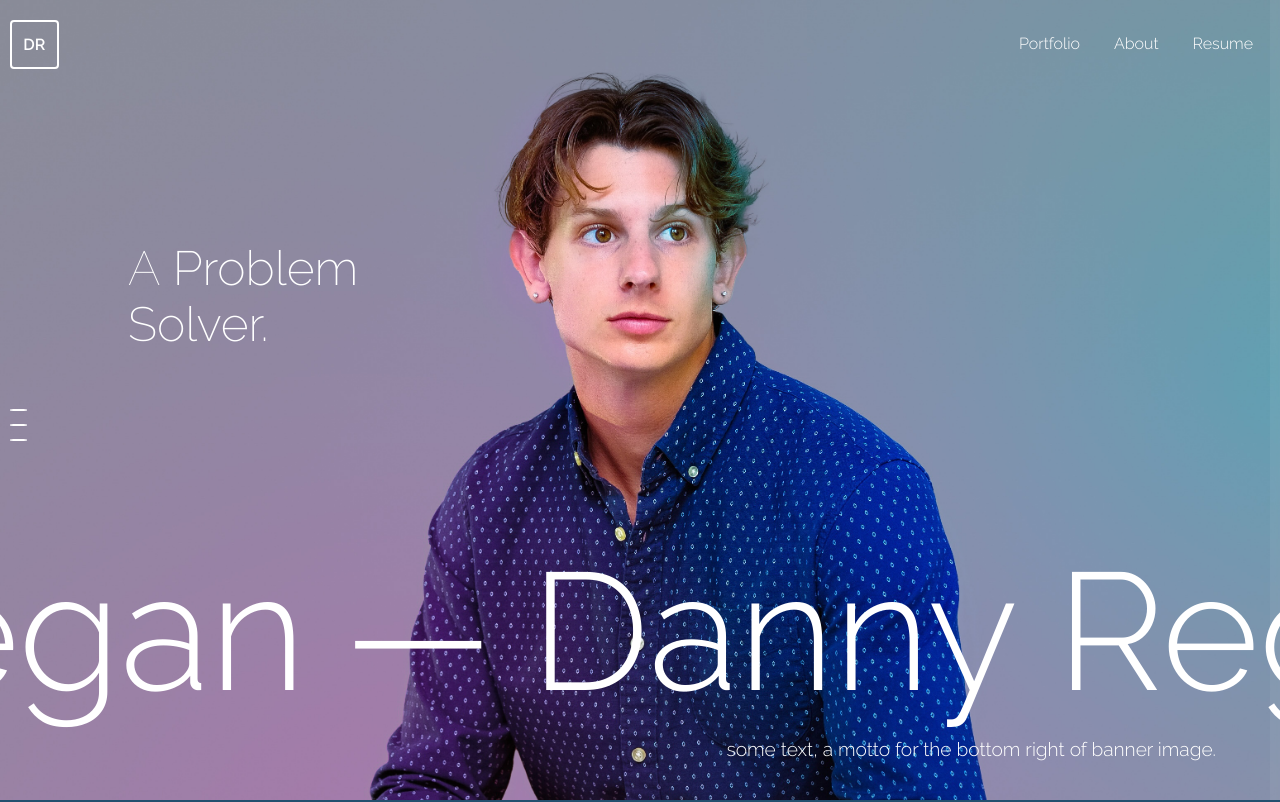
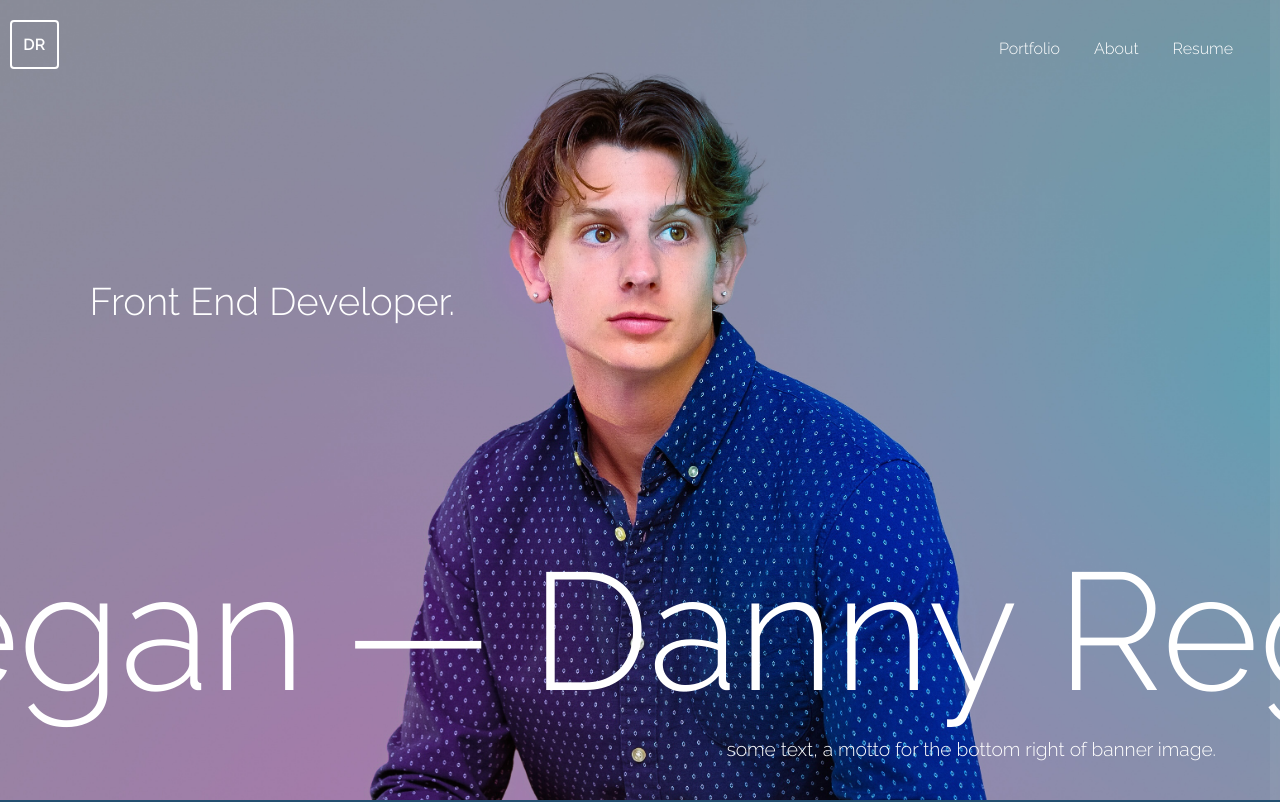
Before and after one commit to dannyregan/dreegs, a React (Create React App) app: page / in a window 1280 px wide. Shown: the top 802 px of the page. Built offline with nearby package versions, Linux system fonts and the light colour scheme.

Commit message:
front end developer section animation complete

```diff
--- a/src/App.js
+++ b/src/App.js
@@ -14,7 +14,7 @@ function App() {
       <Portfolio id='Portfolio'/>
       <AboutMe id='About Me'/>
       <Footer />
-      <MenuBar />
+      {/* <MenuBar /> */}
       <Scrollbar />
     </>
 
--- a/src/Components/Nav.js
+++ b/src/Components/Nav.js
@@ -3,32 +3,32 @@ import styles from './Nav.module.css';
 import hero from '../images/Hero 2.JPG';
 
 export default function Nav() {
-    useEffect(() => {
-        description()
-    }, [])
+    // useEffect(() => {
+    //     description()
+    // }, [])
 
-    const [a, setA] = useState('A');
-    const time = 1050 * 7;
+    // const [a, setA] = useState('A');
+    // const time = 1050 * 7;
 
-    useEffect(() => {
-        setTimeout(() => {
-            setA('');
-        }, time)
-    }, [])
+    // useEffect(() => {
+    //     setTimeout(() => {
+    //         setA('');
+    //     }, time)
+    // }, [])
 
-    const [noun, setNoun] = useState(['Rock Climber.'])
+    // const [noun, setNoun] = useState(['Rock Climber.'])
 
-    function description() {
-        const nouns = ['Cyclist.', 'Photographer.', 'Runner.', 'Biologist.', 'Problem Solver.', 'Front End Developer.'];
-        var i = 0;
-        var interval = setInterval(function() {
-            let word = nouns[i++];
-            if (i === nouns.length) {
-                clearInterval(interval);
-            }
-            setNoun(word);
-        }, 1000)
-    }
+    // function description() {
+    //     const nouns = ['Cyclist.', 'Photographer.', 'Runner.', 'Biologist.', 'Problem Solver.', 'Front End Developer.'];
+    //     var i = 0;
+    //     var interval = setInterval(function() {
+    //         let word = nouns[i++];
+    //         if (i === nouns.length) {
+    //             clearInterval(interval);
+    //         }
+    //         setNoun(word);
+    //     }, 1000)
+    // }
 
     return (
         <>
@@ -65,8 +65,29 @@ export default function Nav() {
                 <div className={styles.dannyRegan}>
                     {/* <h1 className={styles.danny}>Danny</h1>
                     <h1 className={styles.regan}>Regan</h1> */}
-                    <p className={styles.frontEnd}>{a}
-                     <span> {noun}</span></p>
+                    {/* <p className={styles.frontEnd}>{a}
+                     <span> {noun}</span></p> */}
+                     <div className={styles.frontEnd}>
+                        <div className={styles.qualitiesContent}>
+                            <ol>
+                                <li><span>A Rock Climber,</span></li>
+                                <li><span>Cyclist,</span></li>
+                                <li><span>Runner,</span></li>
+                                <li><span>Photographer,</span></li>
+                                <li><span>Biologist,</span></li>
+                                <li><span>Gamer,</span></li>
+                                <li><span>Cofee-addict,</span></li>
+                                <li><span>Meditator,</span></li>
+                                <li><span>Guitarist,</span></li>
+                                <li><span>Adventurist,</span></li>
+                                <li><span>Hiker,</span></li>
+                                <li><span>Friend,</span></li>
+                                <li><span>Teammate,</span></li>
+                                <li><span>Problem Solver,</span></li>
+                                <li><span>Front End Developer.</span></li>
+                            </ol>
+                        </div>
+                    </div>
                 </div>
                 {/* <div className={styles.valueContainer}>
                         <p className={styles.valueStatement}>Here's a text box about my stupid little value statement that says what I bring to the table in a single sentence.</p>
--- a/src/Components/Nav.module.css
+++ b/src/Components/Nav.module.css
@@ -59,8 +59,8 @@
     display: flex;
     align-items: center;
     justify-content: space-between;
-    margin-top: 20px;
-    margin-right: 10px;
+    margin-top: 30px;
+    margin-right: 30px;
 
   }
 
@@ -132,26 +132,70 @@
 /* DANNY REGAN FRONT END SECTION */
 .dannyRegan {
   position: absolute;
-  top: 30%;
-  left: 10%;
-  font-size: 3rem;
+  top: 35%;
+  left: 7%;
+  font-size: 3vw;
   color: white;
-  width: 300px;
 }
 
-/* .danny,
-.regan {
-  margin: 0px;
-  line-height: 80%;
-} */
-
 .frontEnd {
+  font-family: "Raleway";
   font-weight: 100;
 }
 
-.frontEnd span {
+/* .frontEnd span {
   font-family: "Raleway";
   font-weight: 200;
+} */
+
+.qualitiesContent ol {
+  list-style: none;
+  --height: 3.5vw;
+  height: var(--height);
+  line-height: var(--height);
+  overflow: hidden;
+}
+
+.qualitiesContent ol li {
+  animation: slide-up 18s;
+  animation-fill-mode: forwards;
+}
+
+@keyframes slide-up {
+  0%, 5% {
+    transform: translateY(0%);
+  }
+  /* 15%, 23% {
+    transform: translateY(-100%);
+  }
+  26%, 32% {
+    transform: translateY(-200%);
+  }
+  33%, 40% {
+    transform: translateY(-300%);
+  }
+  40%, 42% {
+    transform: translateY(-400%);
+  }
+  42%, 44% {
+    transform: translateY(-500%);
+  }
+  44%, 46% {
+    transform: translateY(-600%);
+  } */
+  30%, 100% {
+    transform: translateY(-1400%);
+  }
+}
+
+.qualitiesContent ol li span {
+  font-family: "Raleway";
+  font-weight: 300;
+  color: #ffffff;
+  transform: scale(1,2);
+  /* -webkit-text-fill-color: transparent;
+  background: linear-gradient(240deg, cyan, rgb(242, 0, 255));
+  -webkit-background-clip: text; */
 }
 
 .valueContainer {
@@ -258,26 +302,6 @@ button:hover {
   }
 }
 
-/* .nameWrapper h1 {
-  display: inline-block;
-  color: white;
-  font-family: "Raleway", sans-serif;
-  font-optical-sizing: auto;
-  font-weight: 400;
-  font-style: normal;
-  font-size: 10rem;
-}
-
-@keyframes marquee {
-  0% {
-    transform: translateX(0%)
-  }
-  100% {
-    transform: translateX(-100%)
-  }
-} */
-
-
 
 /* Menu Navigation Bars */
 
--- a/src/Components/Scrollbar.module.css
+++ b/src/Components/Scrollbar.module.css
@@ -30,11 +30,11 @@
     left: 0;
     width: 100%;
     height: 100%;
-    background: linear-gradient(to top, #0073ff, #00ccff);
+    background: linear-gradient(to top, #0073ff, cyan);
     filter: blur(10px)
   }
 
-  .progressbar:after {
+  /* .progressbar:after {
     content: '';
     position: absolute;
     top: 0;
@@ -42,5 +42,5 @@
     width: 100%;
     height: 100%;
     background: linear-gradient(to top, #0073ff, #00ccff);
-    filter: blur(30px)
-  }
+    filter: blur(15px)
+  } */
```
